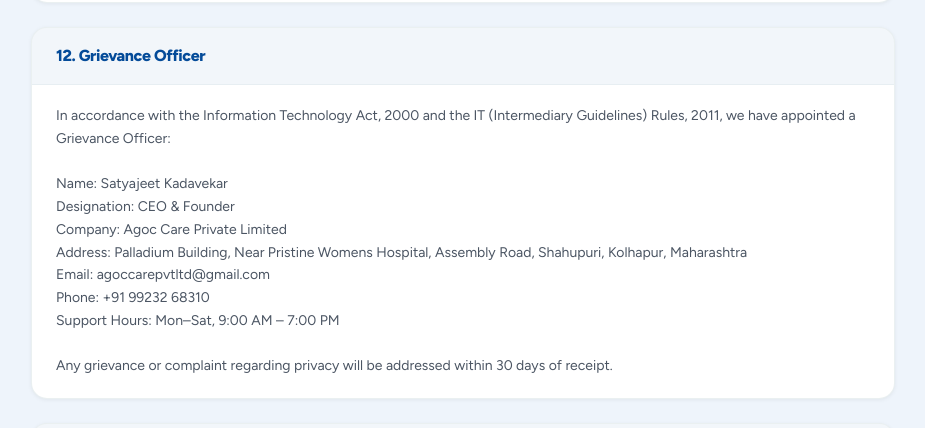
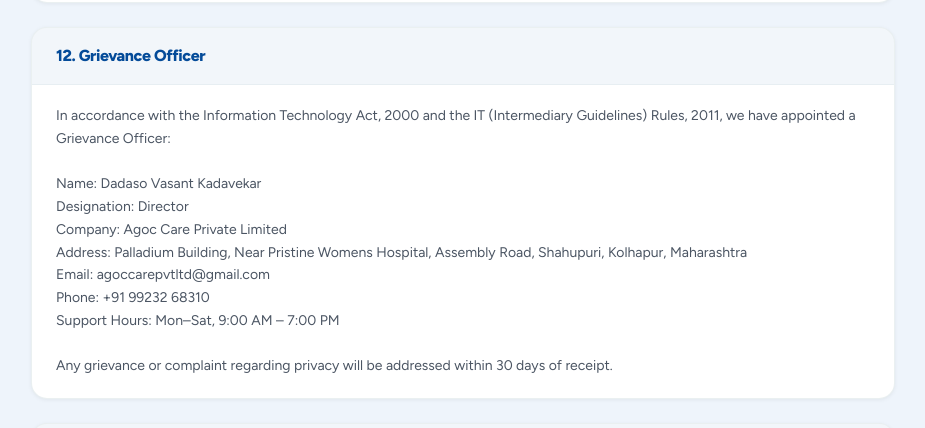
Before and after one commit to Prasannhiremath472/AgocCare, a React (Vite) app in the folder frontend/: page /privacy-policy in a window 1280 px wide. Shown: the part 3848-4276 px from the top of the page, without its empty margins (177-1102 px from the left). Built offline with nearby package versions, Linux system fonts and the light colour scheme; no server answers.

Commit message:
Fix privacy policy sections not rendering

```diff
--- a/frontend/src/pages/PrivacyPolicy.jsx
+++ b/frontend/src/pages/PrivacyPolicy.jsx
@@ -122,8 +122,8 @@
     title: '12. Grievance Officer',
     content: `In accordance with the Information Technology Act, 2000 and the IT (Intermediary Guidelines) Rules, 2011, we have appointed a Grievance Officer:
 
-Name: Satyajeet Kadavekar
-Designation: CEO & Founder
+Name: Dadaso Vasant Kadavekar
+Designation: Director
 Company: Agoc Care Private Limited
 Address: Palladium Building, Near Pristine Womens Hospital, Assembly Road, Shahupuri, Kolhapur, Maharashtra
 Email: agoccarepvtltd@gmail.com
@@ -184,10 +184,9 @@
           </motion.div>
 
           {/* Sections */}
-          <motion.div className="space-y-6"
-            variants={staggerContainer(0.06)} initial="hidden" whileInView="visible" viewport={viewport}>
+          <div className="space-y-6">
             {SECTIONS.map((s, i) => (
-              <motion.div key={i} variants={staggerItem}
+              <div key={i}
                 className="bg-white rounded-2xl border border-teal-mid/30 shadow-card overflow-hidden">
                 <div className="bg-primary/5 border-b border-teal-mid/20 px-6 py-4">
                   <h2 className="text-base font-extrabold text-primary">{s.title}</h2>
@@ -195,9 +194,9 @@
                 <div className="px-6 py-5">
                   <p className="text-gray-600 text-sm leading-relaxed whitespace-pre-line">{s.content}</p>
                 </div>
-              </motion.div>
+              </div>
             ))}
-          </motion.div>
+          </div>
 
           {/* Footer note */}
           <motion.div variants={fadeUp} initial="hidden" whileInView="visible" viewport={viewport}
```
